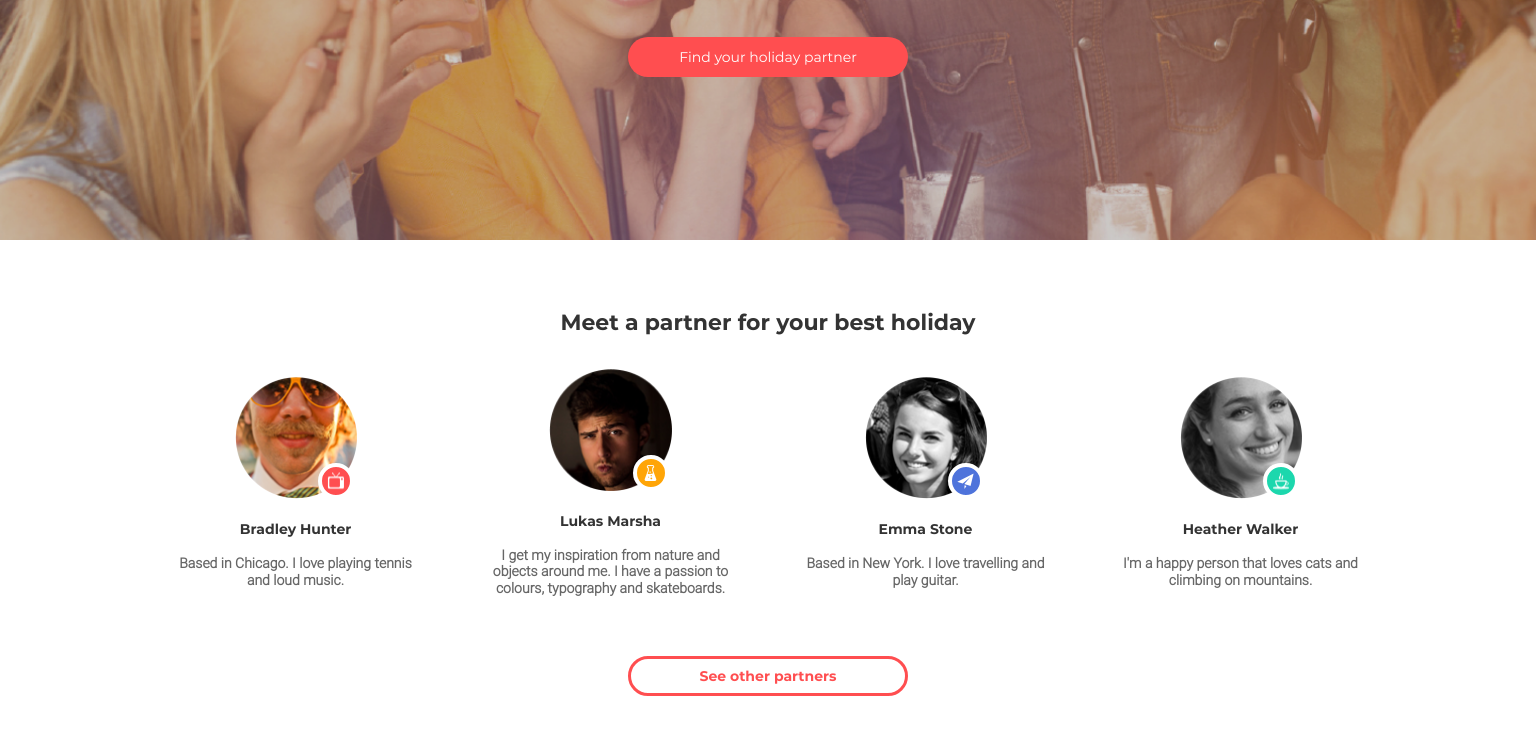
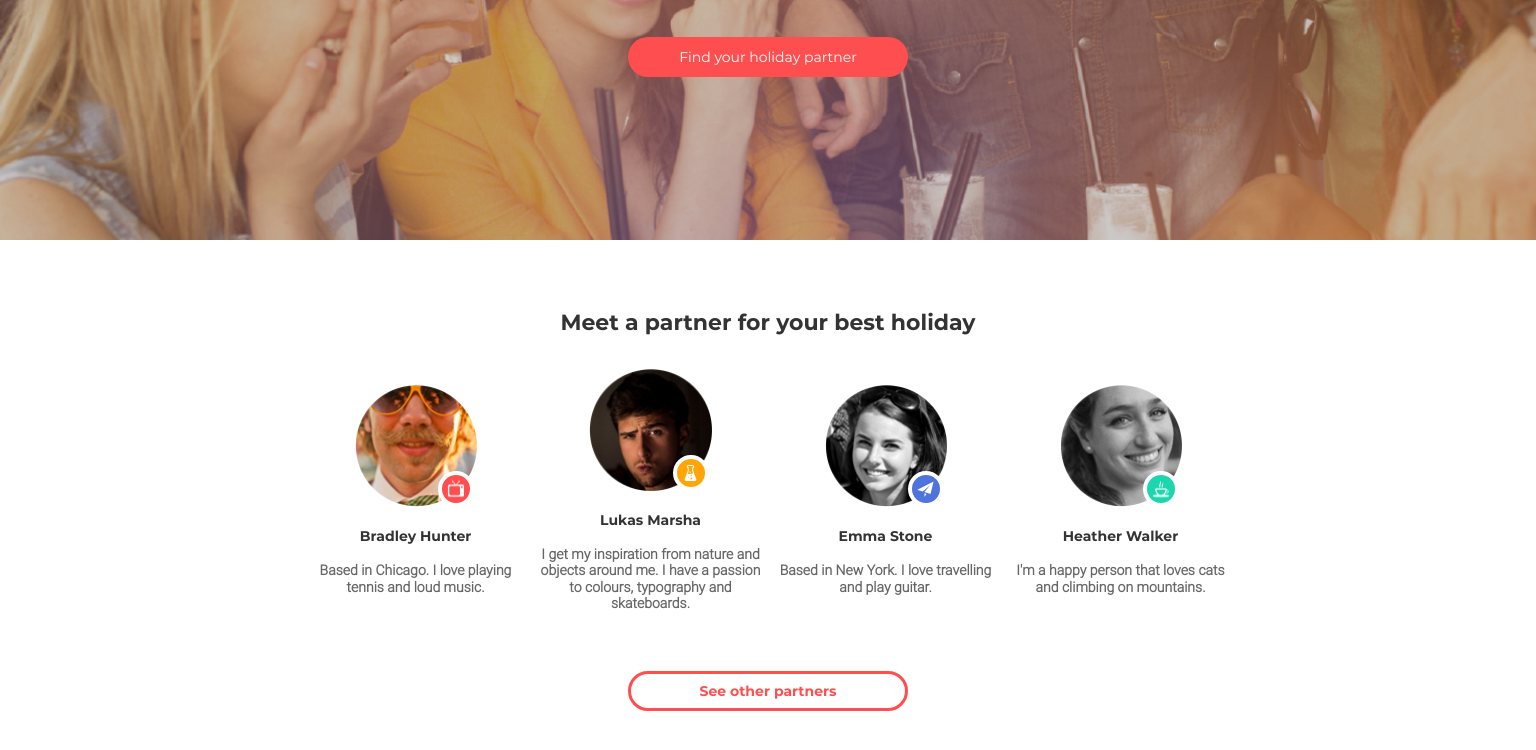
Before and after one commit to KissFromLondon/hw8, a plain HTML site: page index.html in a window 1536 px wide. Shown: the part 460-1210 px from the top of the page. Drawn offline with Linux system fonts and the light colour scheme.

Commit message:
edited container

```diff
--- a/css/main.css
+++ b/css/main.css
@@ -37,7 +37,7 @@ a {
   clear: both;
 }
 
-.container-fluid {
+.container {
   margin: 0 auto;
 }
 
@@ -280,7 +280,7 @@ img {
     min-height: 700px;
   }
 
-  .container-fluid {
+  .container {
     width: 748px;
   }
 
@@ -318,8 +318,8 @@ img {
   }
 
   .partners {
-      margin-left: 8.625rem;
-      margin-right: 8.625rem;
+    margin-left: 7.375rem;
+    margin-right: 7.375rem;
     display: flex;
     flex-direction: row;
     flex-wrap: wrap;
@@ -331,7 +331,7 @@ img {
     margin-bottom: 3.75rem;
   }
 
-  .partner:nth-child(3){
+  .partner:nth-child(3) {
     order: 2;
   }
 
@@ -345,8 +345,23 @@ img {
     background-image: url(../img/background-desktop.png);
   }
 
-  .container-fluid {
+  .container {
     width: 940px;
+    margin: auto;
+  }
+
+  .partners {
+    margin-left: 0;
+    margin-right: 0;
+  }
+
+  .partner {
+    width: 13.875rem;
+  }
+
+  .partner-icons {
+    height: 7.5625rem;
+    width: 13.875rem;
   }
 
   .header-links {
--- a/index.html
+++ b/index.html
@@ -10,7 +10,7 @@
   <body>
     <div class="container-fluid--header">
       <header class="header-background">
-        <div class="container-fluid">
+        <div class="container">
           <div class="header-links">
             <div class="header-buttons-wrp">
               <a href="#" class="header-button--log">
@@ -37,7 +37,7 @@
       </header>
     </div>
     <main>
-      <div class="container-fluid--main">
+      <div class="container">
         <h2 class="main-title">
           Meet a partner for your best holiday
         </h2>
```
Lines whose indentation alone changed are shown as unchanged.
